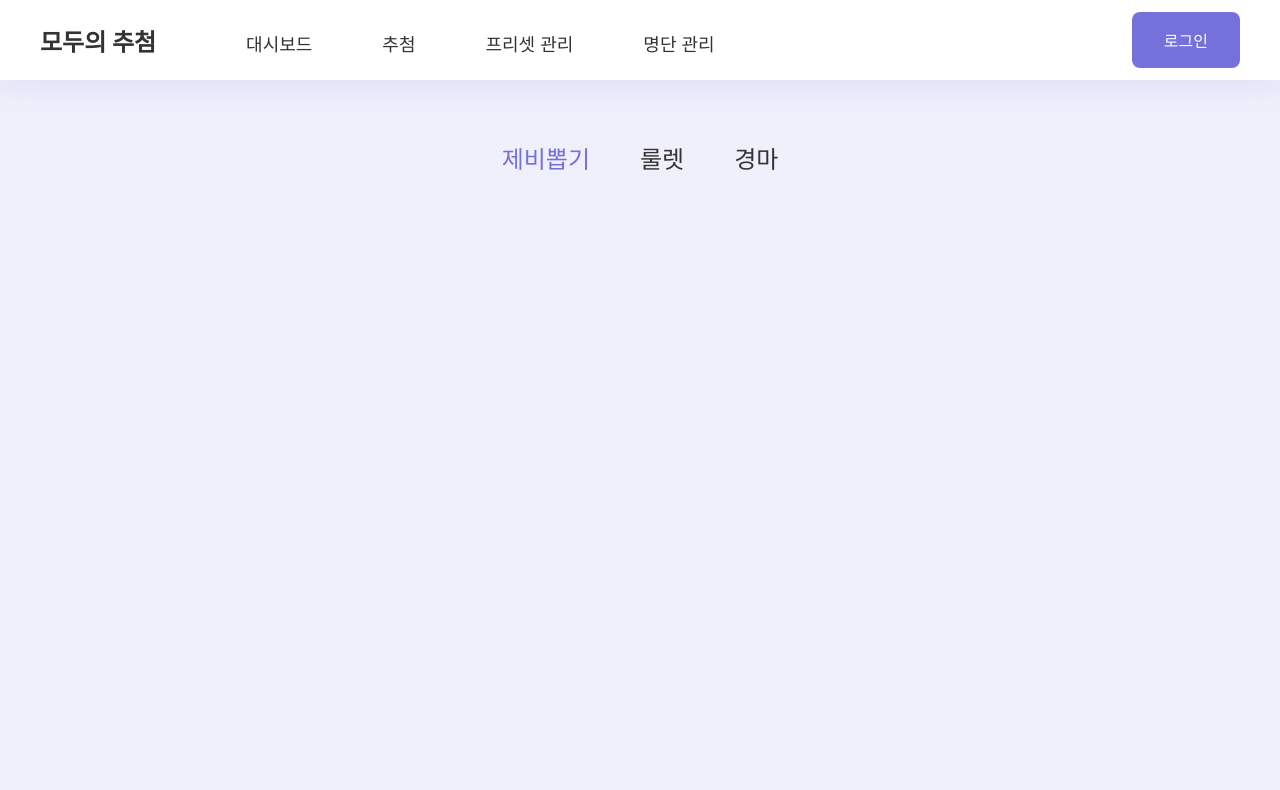
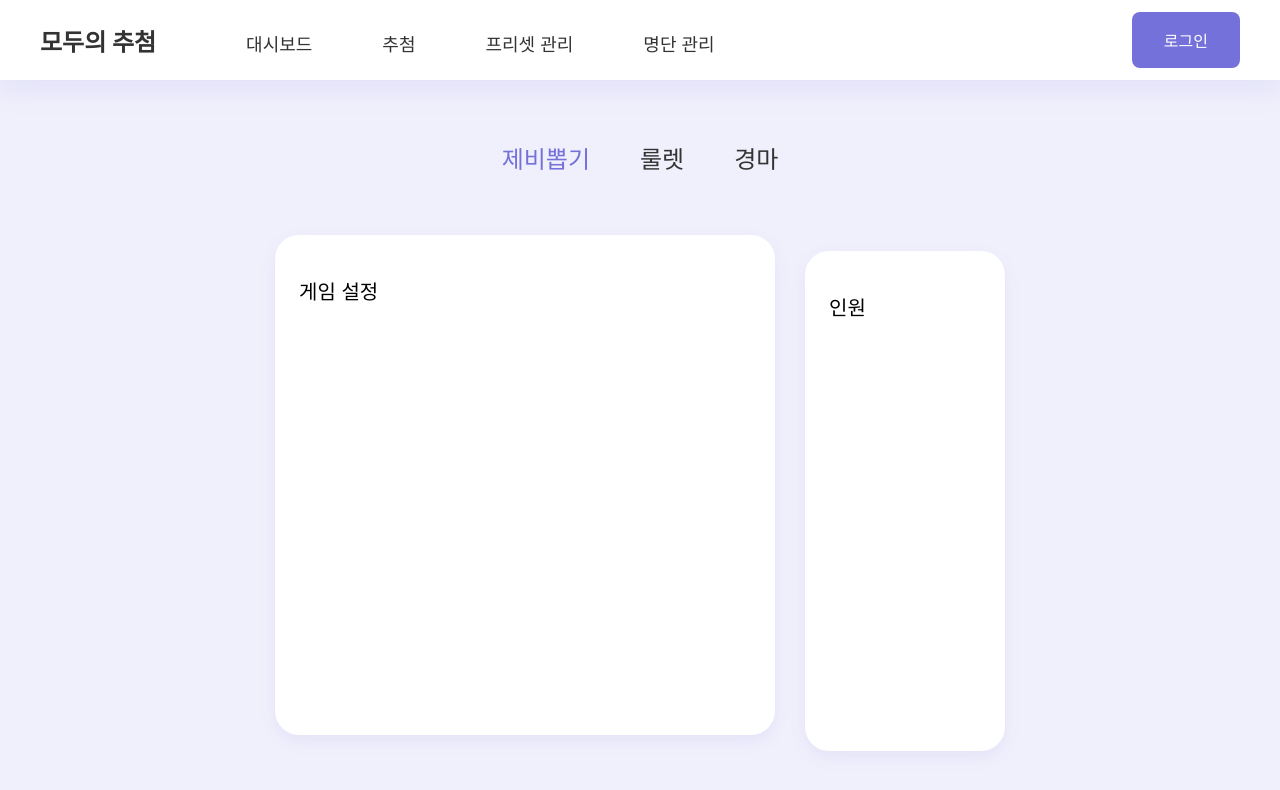
Before and after one commit to Kangdyu/lots-for-all, a Next.js app in the folder frontend/: page /pick/lottery in a window 1280 px wide. Shown: the top 790 px of the page. Built offline with nearby package versions, Linux system fonts and the light colour scheme; a web font is replaced by a local one.

Commit message:
feat(frontend): GameSection default layout

```diff
--- a/frontend/src/components/pages/pick/GameSection/index.tsx
+++ b/frontend/src/components/pages/pick/GameSection/index.tsx
@@ -2,7 +2,13 @@ import { GameRoute } from "constants/games";
 import { GAME_ROUTES } from "constants/routes";
 import Link from "next/link";
 import { HTMLAttributes } from "react";
-import { GameNavigation, GameNavigationAnchor } from "./styles";
+import {
+  GameForm,
+  GameFormContainer,
+  GameNavigation,
+  GameNavigationAnchor,
+  GameParticipants,
+} from "./styles";
 
 interface Props extends HTMLAttributes<HTMLDivElement> {
   game: GameRoute;
@@ -20,6 +26,14 @@ function GameSecton({ game, ...props }: Props) {
           </Link>
         ))}
       </GameNavigation>
+      <GameFormContainer>
+        <GameForm>
+          <h2>게임 설정</h2>
+        </GameForm>
+        <GameParticipants>
+          <h2>인원</h2>
+        </GameParticipants>
+      </GameFormContainer>
     </section>
   );
 }
--- a/frontend/src/components/pages/pick/GameSection/styles.tsx
+++ b/frontend/src/components/pages/pick/GameSection/styles.tsx
@@ -1,16 +1,54 @@
+import { css, Theme } from "@emotion/react";
 import styled from "@emotion/styled";
+import { hexToRgba } from "utils/color";
 
 export const GameNavigation = styled.nav`
   display: flex;
   justify-content: center;
+
+  margin-bottom: 60px;
 `;
 
 export const GameNavigationAnchor = styled.a<{ selected: boolean }>`
   font-size: 24px;
-  font-weight: ${({ theme, selected }) => (selected ? 400 : 100)};
+  font-weight: ${({ selected }) => (selected ? 400 : 100)};
   color: ${({ theme, selected }) => (selected ? theme.color.primary700 : theme.color.black)};
 
   &:not(:last-child) {
     margin-right: 50px;
   }
 `;
+
+export const GameFormContainer = styled.div`
+  display: flex;
+  justify-content: center;
+`;
+
+const boxStyle = (theme: Theme) => css`
+  height: 500px;
+  padding: 24px;
+
+  border-radius: 24px;
+  background-color: ${theme.color.white};
+  box-shadow: 0 6px 16px 0 ${hexToRgba(theme.color.primary700, 0.1)};
+
+  h2 {
+    font-size: 20px;
+    font-weight: 400;
+  }
+`;
+
+export const GameForm = styled.form`
+  ${(props) => boxStyle(props.theme)};
+
+  max-width: 500px;
+  width: 100%;
+  margin-right: 30px;
+`;
+
+export const GameParticipants = styled.ul`
+  ${(props) => boxStyle(props.theme)};
+
+  max-width: 200px;
+  width: 100%;
+`;
```
